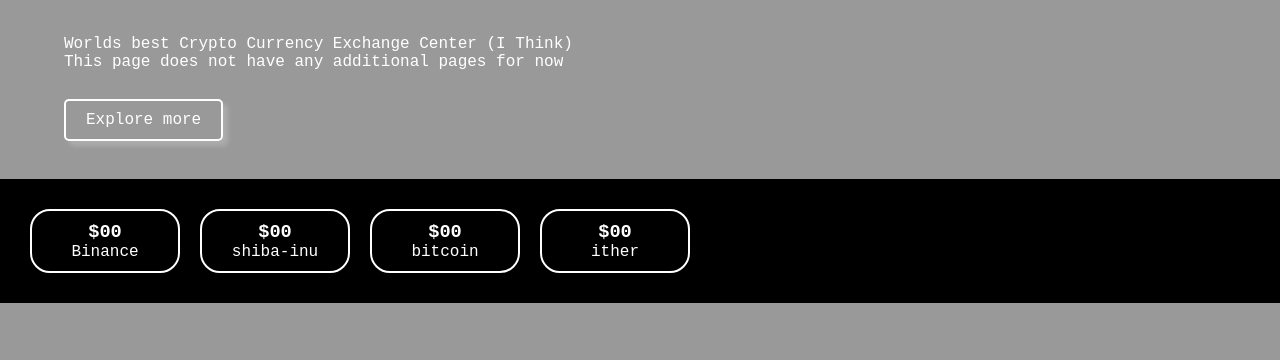
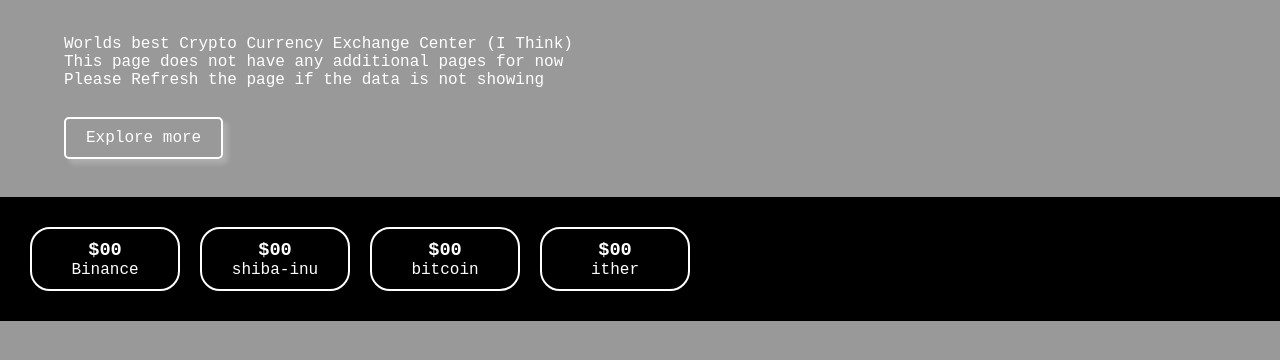
Before and after one commit to Rahmat-Arch/Crypto-Status, a plain HTML site: page index.html in a window 1280 px wide. Shown: the part 350-710 px from the top of the page. Drawn offline with Linux system fonts and the light colour scheme; no server answers.

Commit message:
This is the 1.0.1 update

```diff
--- a/index.html
+++ b/index.html
@@ -26,7 +26,8 @@
             <h1>Buy & Sell <br><span>Crypto</span></h1><br>
             <p>
                 Worlds best Crypto Currency Exchange Center (I Think) <br>
-                This page does not have any additional pages for now
+                This page does not have any additional pages for now <br>
+                Please Refresh the page if the data is not showing
             </p>
             <a href="#" class="btn"> Explore more</a>
         </div>
```
